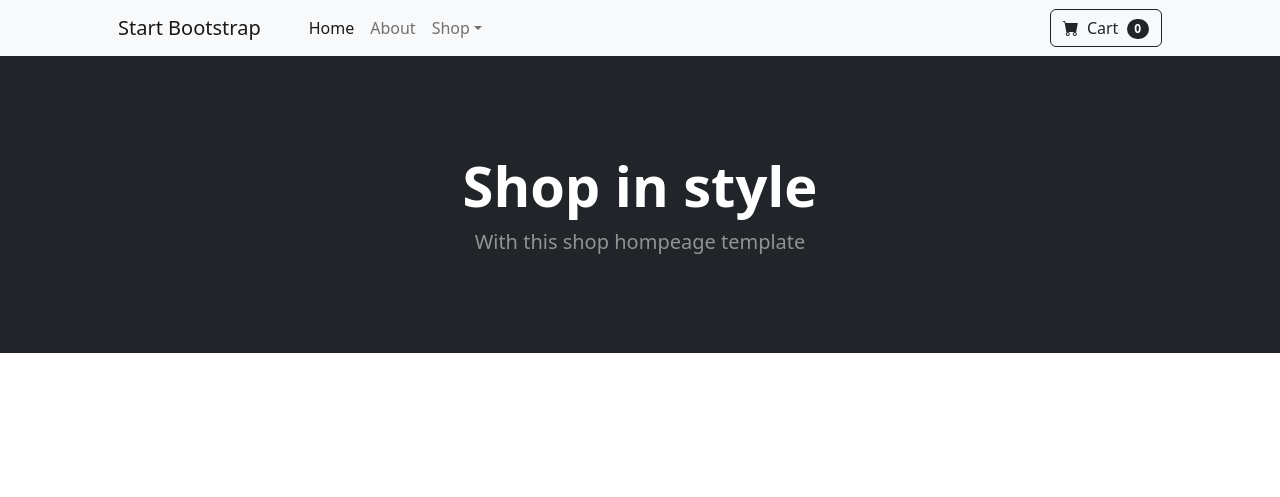
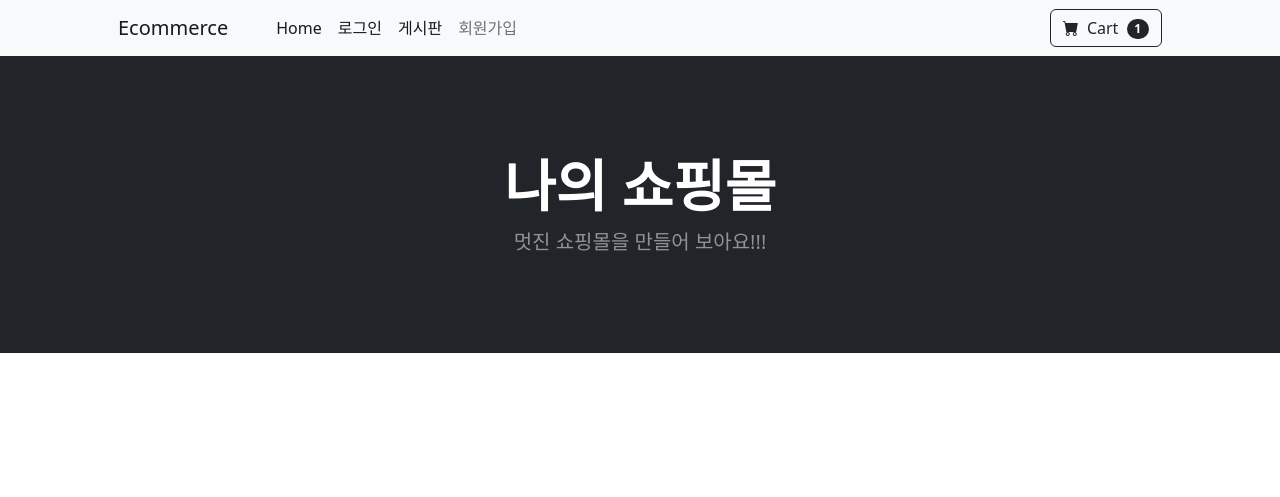
Before and after one commit to n3316202/ecommerce, a Django app: page / in a window 1280 px wide. Shown: the top 497 px of the page. Run offline with Django 5.2, Linux system fonts and the light colour scheme; data that the repository does not hold is empty; some libraries are stand-ins or nearby versions.

Commit message:
정리완료

```diff
--- a/templates/layout/base.html
+++ b/templates/layout/base.html
@@ -1,27 +1,35 @@
 {% load static %}
 <!doctype html>
 <html lang="ko">
+
   <head>
-    <!-- Required meta tags -->
-    <meta charset="utf-8">
-    <meta name="viewport" content="width=device-width, initial-scale=1, shrink-to-fit=no">
-    <!-- Bootstrap CSS -->
-    <link rel="stylesheet" type="text/css" href="{% static 'bootstrap.min.css' %}">
-    <!-- pybo CSS -->
-    {% comment %} <link rel="stylesheet" type="text/css" href="{% static 'style.css' %}"> {% endcomment %}
-    <title>Hello World</title>
+    <meta charset="utf-8"/>
+    <meta name="viewport" content="width=device-width, initial-scale=1, shrink-to-fit=no"/>
+    <meta name="description" content=""/>
+    <meta name="author" content=""/>
+    <title>Shop Homepage - Start Bootstrap Template</title>
+    <!-- Favicon-->
+    <link rel="icon" type="image/x-icon" href="{% static 'store/assets/favicon.ico' %}"/>
+    <!-- Bootstrap icons-->
+    <link href="https://cdn.jsdelivr.net/npm/bootstrap-icons@1.5.0/font/bootstrap-icons.css" rel="stylesheet"/>
+    <!-- Core theme CSS (includes Bootstrap)-->
+    <link href="{% static 'store/css/styles.css' %}" rel="stylesheet"/>
   </head>
+
   <body>
     <!-- 네비게이션바 -->
     {% include "layout/navbar.html" %}
 
     <!-- 기본 템플릿 안에 삽입될 내용 Start -->
-{% block content %}
-{% endblock %}
+    {% block content %}{% endblock %}
     <!-- 기본 템플릿 안에 삽입될 내용 End -->
     <!-- 자바스크립트 Start -->
-{% block script %}
-{% endblock %}
+    {% block script %}{% endblock %}
     <!-- 자바스크립트 End -->
+    <!-- Bootstrap core JS-->
+    <script src="https://cdn.jsdelivr.net/npm/bootstrap@5.3.3/dist/js/bootstrap.bundle.min.js"></script>
+    <!-- Core theme JS-->
+    <script src="{% static 'store/js/scripts.js' %}"></script>
   </body>
+
 </html>
--- a/templates/layout/navbar.html
+++ b/templates/layout/navbar.html
@@ -46,13 +46,13 @@
           </ul>
         </li> {% endcomment %}
       </ul>
-      {% comment %} <form class="d-flex">
+       <form class="d-flex">
         <a href="#" class="btn btn-outline-dark">
           <i class="bi-cart-fill me-1"></i>
           Cart
           <span class="badge bg-dark text-white ms-1 rounded-pill" id="cart_quantity">1</span>
         </a>
-      </form> {% endcomment %}
+      </form>
     </div>
   </div>
 </nav>
--- /dev/null
+++ b/templates/store/footer.html
@@ -0,0 +1,8 @@
+<!-- Footer-->
+<footer class="py-5 bg-dark">
+  <div class="container">
+    <p class="m-0 text-center text-white">
+      Copyright &copy; Your Website 2023
+    </p>
+  </div>
+</footer>
--- /dev/null
+++ b/templates/store/header.html
@@ -0,0 +1,10 @@
+<header class="bg-dark py-5">
+  <div class="container px-4 px-lg-5 my-5">
+    <div class="text-center text-white">
+      <h1 class="display-4 fw-bolder">나의 쇼핑몰</h1>
+      <p class="lead fw-normal text-white-50 mb-0">
+        멋진 쇼핑몰을 만들어 보아요!!!
+      </p>
+    </div>
+  </div>
+</header>
--- a/templates/store/home.html
+++ b/templates/store/home.html
@@ -1,76 +1,9 @@
+{% extends 'layout/base.html' %}
 {% load static %}
-<!DOCTYPE html>
-<html lang="en">
 
-  <head>
-    <meta charset="utf-8"/>
-    <meta name="viewport" content="width=device-width, initial-scale=1, shrink-to-fit=no"/>
-    <meta name="description" content=""/>
-    <meta name="author" content=""/>
-    <title>Shop Homepage - Start Bootstrap Template</title>
-    <!-- Favicon-->
-    <link rel="icon" type="image/x-icon" href="{% static 'store/assets/favicon.ico' %}"/>
-    <!-- Bootstrap icons-->
-    <link href="https://cdn.jsdelivr.net/npm/bootstrap-icons@1.5.0/font/bootstrap-icons.css" rel="stylesheet"/>
-    <!-- Core theme CSS (includes Bootstrap)-->
-    <link href="{% static 'store/css/styles.css' %}" rel="stylesheet"/>
-  </head>
-
-  <body>
-    <!-- Navigation-->
-    <nav class="navbar navbar-expand-lg navbar-light bg-light">
-      <div class="container px-4 px-lg-5">
-        <a class="navbar-brand" href="#!">Start Bootstrap</a>
-        <button class="navbar-toggler" type="button" data-bs-toggle="collapse" data-bs-target="#navbarSupportedContent" aria-controls="navbarSupportedContent" aria-expanded="false" aria-label="Toggle navigation">
-          <span class="navbar-toggler-icon"></span>
-        </button>
-        <div class="collapse navbar-collapse" id="navbarSupportedContent">
-          <ul class="navbar-nav me-auto mb-2 mb-lg-0 ms-lg-4">
-            <li class="nav-item">
-              <a class="nav-link active" aria-current="page" href="#!">Home</a>
-            </li>
-            <li class="nav-item">
-              <a class="nav-link" href="#!">About</a>
-            </li>
-            <li class="nav-item dropdown">
-              <a class="nav-link dropdown-toggle" id="navbarDropdown" href="#" role="button" data-bs-toggle="dropdown" aria-expanded="false">Shop</a>
-              <ul class="dropdown-menu" aria-labelledby="navbarDropdown">
-                <li>
-                  <a class="dropdown-item" href="#!">All Products</a>
-                </li>
-                <li>
-                  <hr class="dropdown-divider"/>
-                </li>
-                <li>
-                  <a class="dropdown-item" href="#!">Popular Items</a>
-                </li>
-                <li>
-                  <a class="dropdown-item" href="#!">New Arrivals</a>
-                </li>
-              </ul>
-            </li>
-          </ul>
-          <form class="d-flex">
-            <button class="btn btn-outline-dark" type="submit">
-              <i class="bi-cart-fill me-1"></i>
-              Cart
-              <span class="badge bg-dark text-white ms-1 rounded-pill">0</span>
-            </button>
-          </form>
-        </div>
-      </div>
-    </nav>
-    <!-- Header-->
-    <header class="bg-dark py-5">
-      <div class="container px-4 px-lg-5 my-5">
-        <div class="text-center text-white">
-          <h1 class="display-4 fw-bolder">Shop in style</h1>
-          <p class="lead fw-normal text-white-50 mb-0">
-            With this shop hompeage template
-          </p>
-        </div>
-      </div>
-    </header>
+{% block content %}
+    <!-- Header -->
+    {% include 'store/header.html' %}
     <!-- Section-->
     <section class="py-5">
       <div class="container px-4 px-lg-5 mt-5">
@@ -100,10 +33,6 @@
                   {% else %}
                     {{product.price}}원
                   {% endif %}
-
-
-
-
                   <br>
                   {{product.description}}
                 </div>
@@ -122,17 +51,5 @@
     </section>
 
     <!-- Footer-->
-    <footer class="py-5 bg-dark">
-      <div class="container">
-        <p class="m-0 text-center text-white">
-          Copyright &copy; Your Website 2023
-        </p>
-      </div>
-    </footer>
-    <!-- Bootstrap core JS-->
-    <script src="https://cdn.jsdelivr.net/npm/bootstrap@5.3.3/dist/js/bootstrap.bundle.min.js"></script>
-    <!-- Core theme JS-->
-    <script src="{% static 'store/js/scripts.js' %}"></script>
-  </body>
-
-</html>
+    {% include 'store/footer.html' %}
+{% endblock content %}
```
Also changed, not shown: templates/layout/base_back.html (added, +27 -0 lines). Lines whose indentation alone changed are shown as unchanged.
